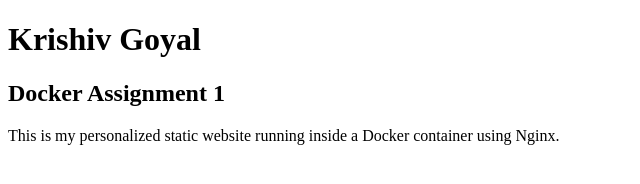
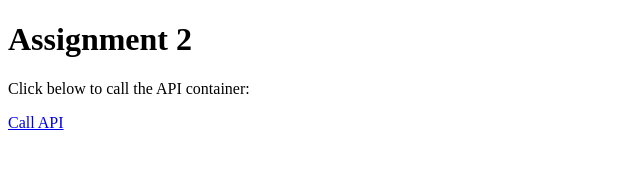
Before and after one commit to Krishiv1623/dev, a plain HTML site: page index.html in a window 1280 px wide. Shown: the whole page, without its empty margins (0-640 px from the left). Drawn offline with Linux system fonts and the light colour scheme.

Commit message:
Add files via upload

```diff
--- a/index.html
+++ b/index.html
@@ -1,11 +1,11 @@
 <!DOCTYPE html>
 <html>
 <head>
-    <title>My Docker Site</title>
+    <title>Docker Networking</title>
 </head>
 <body>
-    <h1>Krishiv Goyal</h1>
-    <h2>Docker Assignment 1</h2>
-    <p>This is my personalized static website running inside a Docker container using Nginx.</p>
+    <h1>Assignment 2</h1>
+    <p>Click below to call the API container:</p>
+    <a href="/api">Call API</a>
 </body>
 </html>
```
Also changed, not shown: 3 other files.
